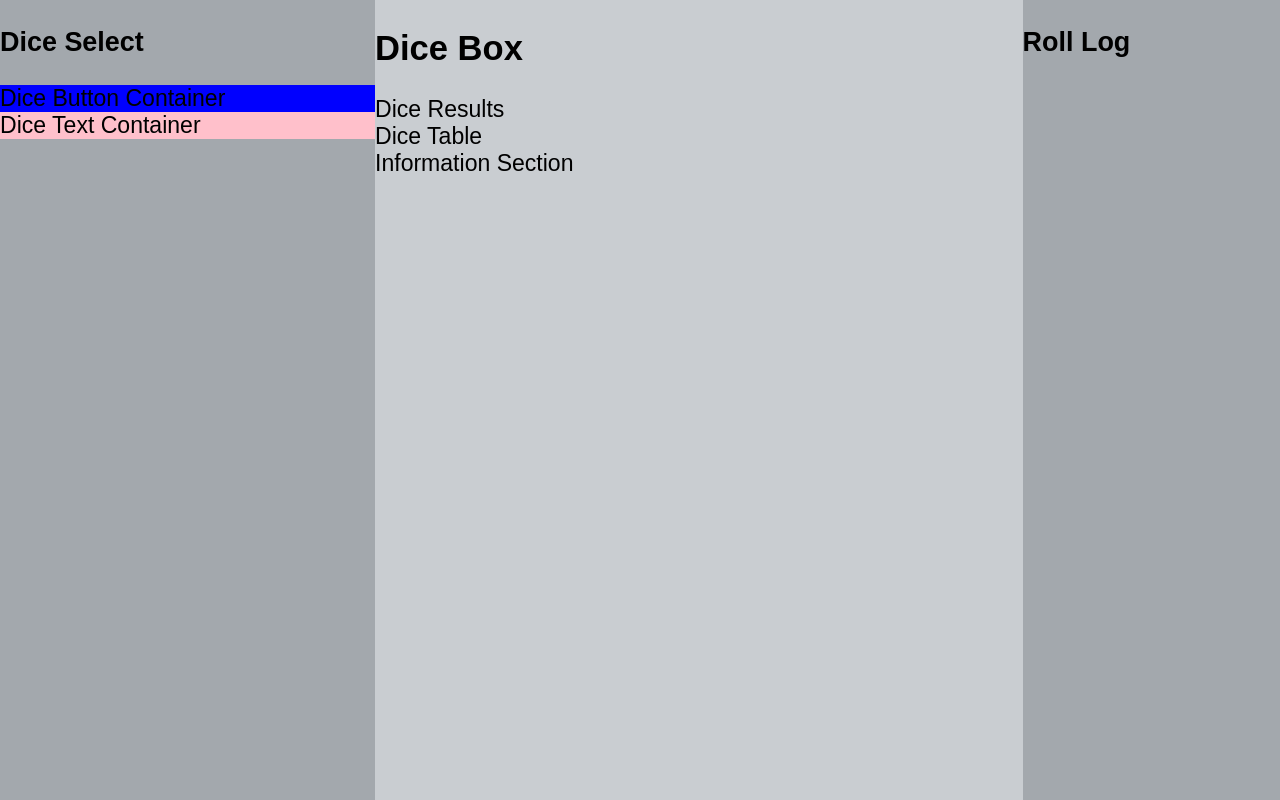
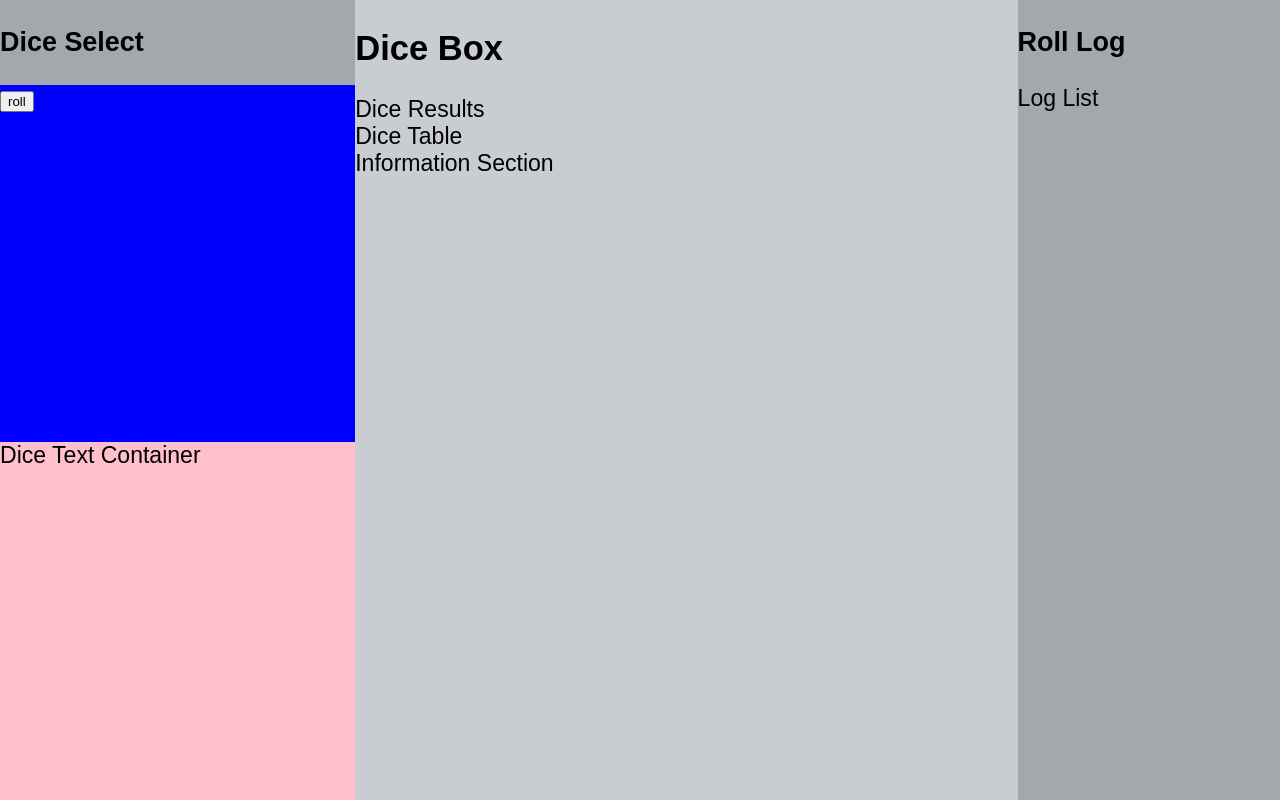
Before and after one commit to s-wirth/dice-box, a React (Vite) app: page / in a window 1280 px wide. Built offline with nearby package versions, Linux system fonts and the light colour scheme.

Commit message:
class comp

```diff
--- a/src/App.jsx
+++ b/src/App.jsx
@@ -1,13 +1,13 @@
 import React from 'react'
-import DiceBox from './MainDiceBox'
-import RollerNav from './RollerNav'
 import LogNav from './LogNav'
+import DiceNav from './DiceNav'
+import MainDiceBox from './MainDiceBox'
 
 const App = () => {
   return (
     <div className='app'>
-        <RollerNav  />
-        <DiceBox/>
+        <DiceNav  />
+        <MainDiceBox/>
         <LogNav  />
     </div>
   )
--- /dev/null
+++ b/src/DiceNav.jsx
@@ -0,0 +1,15 @@
+import React, { Component } from 'react'
+
+export default class DiceNav extends Component {
+    render() {
+        return (
+            <div className='nav nav-roller'>
+                <h3>Dice Select</h3>
+                <div className="dice-btn-container">
+                    <button>roll</button>
+                </div>
+                <div className="dice-text-container">Dice Text Container</div>
+            </div>
+        )
+    }
+}
--- a/src/LogNav.jsx
+++ b/src/LogNav.jsx
@@ -1,11 +1,12 @@
-import React from 'react'
+import React, { Component } from 'react'
 
-const LogNav = () => {
-  return (
-    <div className='nav nav-log'>
-      <h3>Roll Log</h3>
-    </div>
-  )
+export default class LogNav extends Component {
+    render() {
+        return (
+            <div className='nav nav-log'>
+                <h3>Roll Log</h3>
+                <div className="log-list">Log List</div>
+            </div>
+        )
+    }
 }
-
-export default LogNav
--- a/src/RollerNav.jsx
+++ /dev/null
@@ -1,13 +0,0 @@
-import React from 'react'
-
-const RollerNav = () => {
-  return (
-    <div className='nav nav-roller'>
-      <h3>Dice Select</h3>
-      <div className="dice-btn-container">Dice Button Container</div>
-      <div className="dice-text-container">Dice Text Container</div>
-    </div>
-  )
-}
-
-export default RollerNav
--- a/src/index.css
+++ b/src/index.css
@@ -1,3 +1,4 @@
+/* --- ** general ** --- */
 body,html, #root {
   font: 1.2rem "Fira Sans", sans-serif;
   position: fixed;
@@ -11,12 +12,15 @@ body, #root, .app {
   height: 100%;
 }
 
+/* --- ** app ** --- */
 .app {
   display: flex;
   flex-wrap: wrap;
   align-items: center;
   justify-content: center;
 }
+
+/* --- ** dice-box ** --- */
 
 .main-dice-box, .nav {
   height: 100%;
@@ -27,15 +31,31 @@ body, #root, .app {
   background-color: #c9cdd1;
 }
 
+/* --- ** nav general ** --- */
+
 .nav {
   flex: 1 1 auto;
   background-color: #a3a8ad;
+  flex-wrap: wrap;
+  align-items: stretch;
+  justify-content: center;
+}
+
+/* --- ** dice roller nav ** --- */
+
+.nav-roller {
+  display: flex;
+  flex-direction: column;
 }
 
 .dice-btn-container {
   background-color: blue;
+  flex: 3 2 auto;
 }
 
 .dice-text-container {
   background: pink;
+  flex: 3 2 auto;
 }
+
+/* --- ** log nav ** --- */
```
Also changed, not shown: src/MainDiceBox.jsx (+4 -4 lines).
